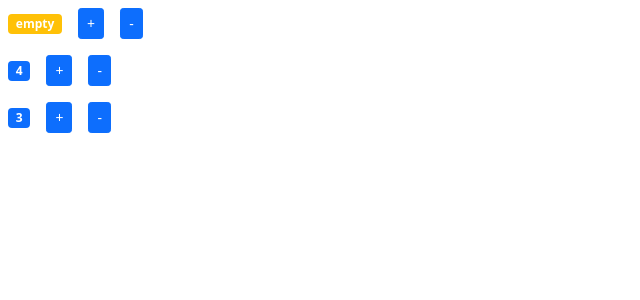
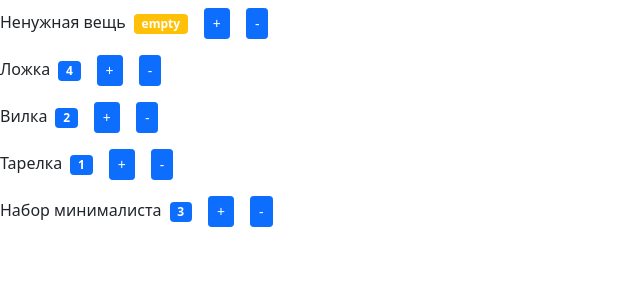
Before and after one commit to Alextxnk/React_app_2.0, a React (Create React App) app: page / in a window 1280 px wide. Shown: the top 300 px of the page, without its empty margins (0-640 px from the left). Built offline with nearby package versions, Linux system fonts and the light colour scheme.

Commit message:
change component

```diff
--- a/src/components/counter.jsx
+++ b/src/components/counter.jsx
@@ -23,6 +23,7 @@ const Counter = (props) => {
 
    return (
       <div>
+         <span>{props.name}</span>
          <span className={getBageClasses()}>{formatValue()}</span>
          <button className='btn btn-primary btn-sm m-2' onClick={handleIncrement}>+</button>
          <button className='btn btn-primary btn-sm m-2' onClick={handleDecrement}>-</button>
--- a/src/components/countersList.jsx
+++ b/src/components/countersList.jsx
@@ -2,11 +2,19 @@ import React from 'react';
 import Counter from './counter';
 
 const CountersList = () => {
-   const counters = [{id:0, value:0}, {id:1, value:4}, {id:2, value:3}];
+   const counters = [
+      { id: 0, value: 0, name: 'Ненужная вещь' },
+      { id: 1, value: 4, name: 'Ложка' },
+      { id: 2, value: 2, name: 'Вилка' },
+      { id: 3, value: 1, name: 'Тарелка' },
+      { id: 4, value: 3, name: 'Набор минималиста' }
+   ];
 
    return (
       <>
-         {counters.map(count => <Counter key={count.id} value={count.value} />)}
+         {counters.map((count) => (
+            <Counter key={count.id} value={count.value} name={count.name} />
+         ))}
       </>
    );
 };
```
